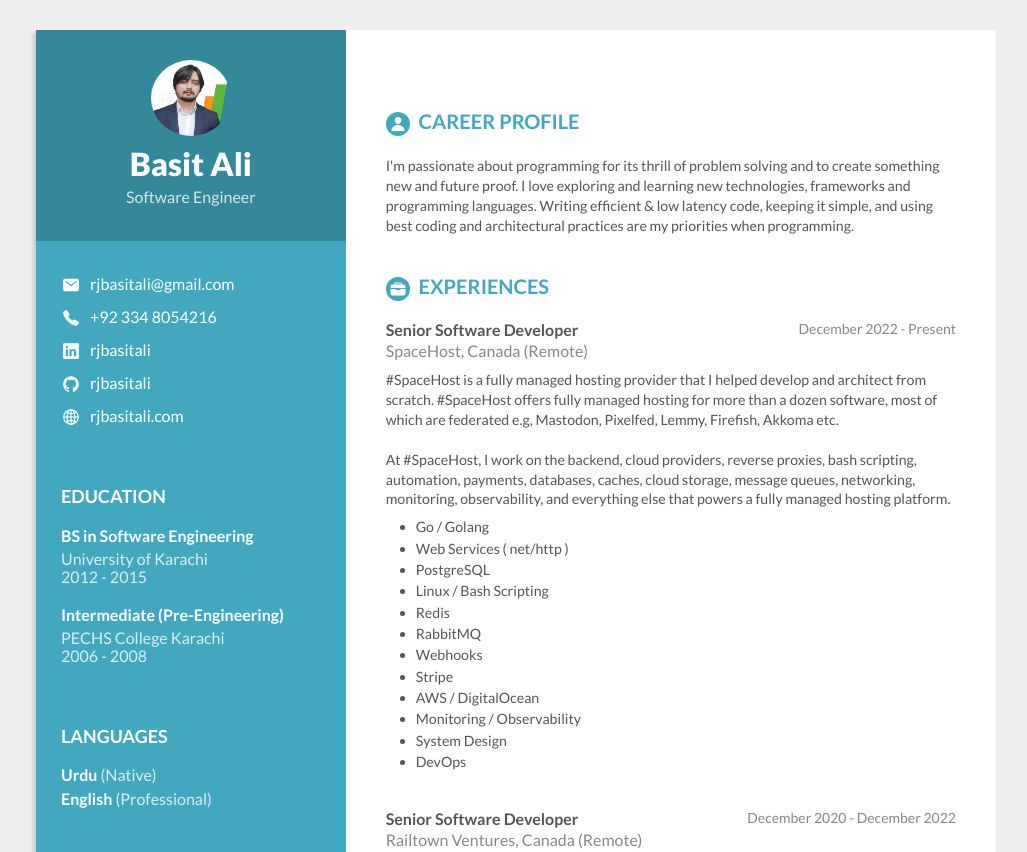
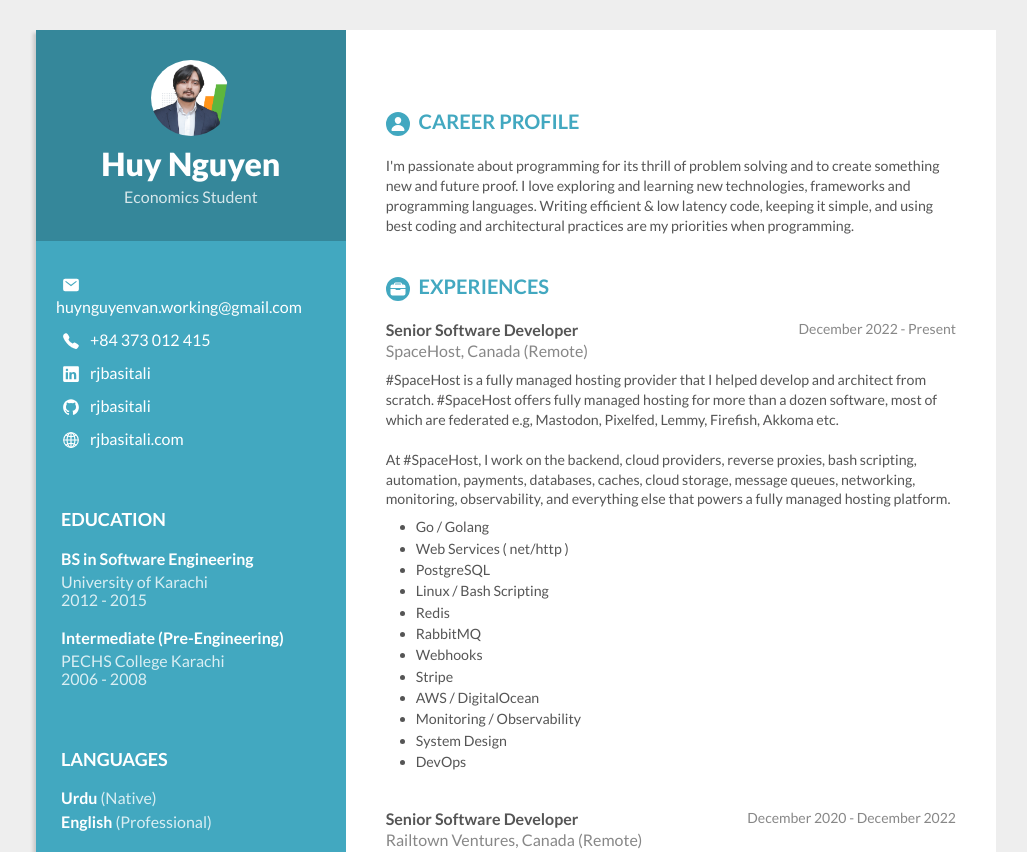
Before and after one commit to NVHuy-05/huynguyen.github.io, a plain HTML site: page index.html in a window 1280 px wide. Shown: the top 852 px of the page, without its empty margins (124-1151 px from the left). Drawn offline with nearby package versions, Linux system fonts and the light colour scheme.

Commit message:
Update index.html

```diff
--- a/index.html
+++ b/index.html
@@ -1,7 +1,7 @@
 <!DOCTYPE html>
 <html lang="en">
     <head>
-        <title>Basit Ali - Resume</title>
+        <title>Huy Nguyen - Resume</title>
         <link rel="stylesheet" type="text/css" href="vendors/css/normalize.css">
         <link rel="stylesheet" type="text/css" href="vendors/css/grid.css">
         <link rel="stylesheet" type="text/css" href="resources/css/style.css">
@@ -24,17 +24,17 @@
             <div class="col span-1-of-3 personal">
                 <div class="personal-header">
                     <img src="resources/img/profile_pic2.png" alt="Profile picture">
-                    <h1>Basit Ali</h1>
-                    <p>Software Engineer</p>
+                    <h1>Huy Nguyen</h1>
+                    <p>Economics Student</p>
                 </div>
                 <div class="personal-details">
                     <div class="personal-info">
                         <ion-icon name="mail"></ion-icon>
-                        <a href="mailto:rjbasitali@gmail.com" target="_blank">rjbasitali@gmail.com</a>
+                        <a href="mailto:huynguyenvan.working@gmail.com" target="_blank">huynguyenvan.working@gmail.com</a>
                     </div>
                     <div class="personal-info">
                         <ion-icon name="call"></ion-icon>
-                        <a href="tel:0923348054216" target="_blank">+92 334 8054216</a>
+                        <a href="tel:0373012415" target="_blank">+84 373 012 415</a>
                     </div>
                     <div class="personal-info">
                         <ion-icon name="logo-linkedin"></ion-icon>
```
